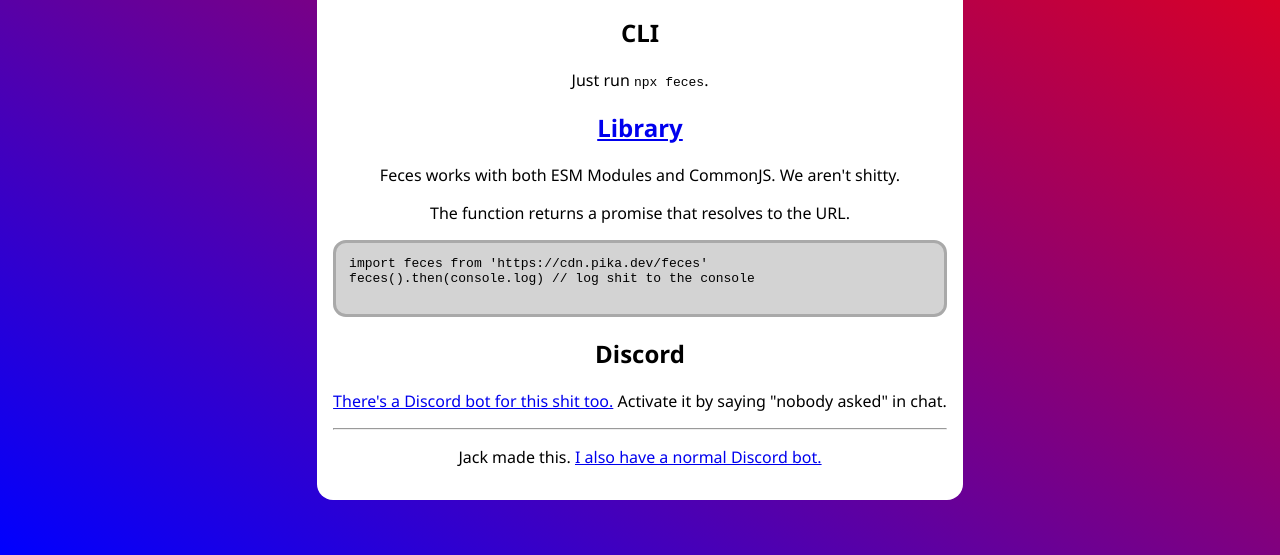
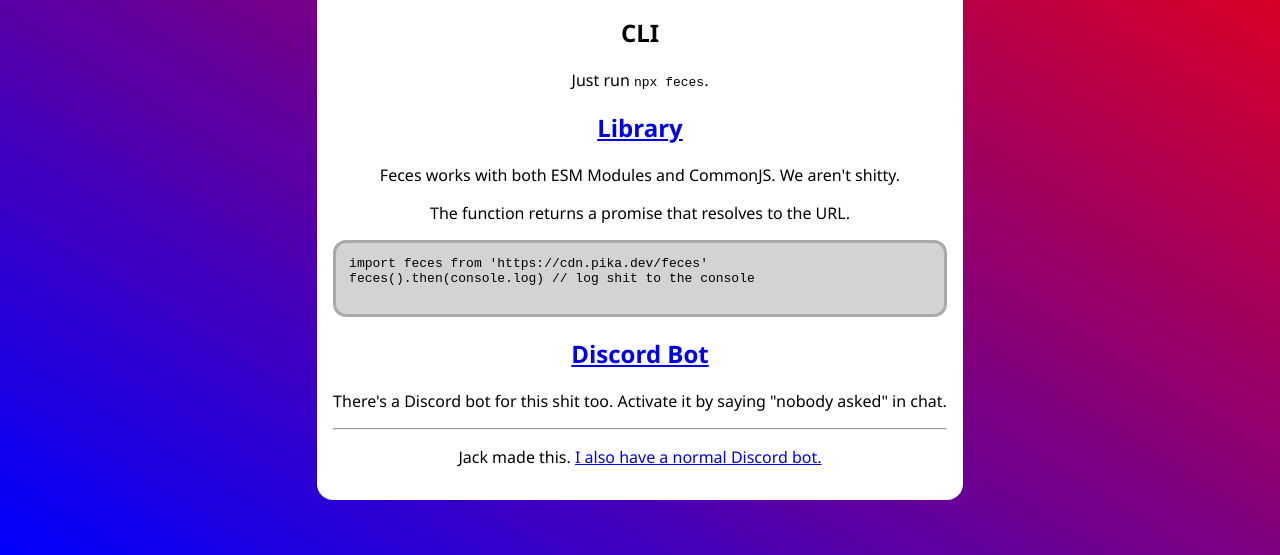
Before and after one commit to Jack5079/feces, a website: page docs/index.html in a window 1280 px wide. Shown: the part 245-800 px from the top of the page. Drawn offline with Linux system fonts and the light colour scheme.

Commit message:
move link to header

```diff
--- a/docs/index.html
+++ b/docs/index.html
@@ -49,8 +49,8 @@
 import feces from 'https://cdn.pika.dev/feces'
 feces().then(console.log) // log shit to the console
   </pre>
-  <h2>Discord</h2>
-  <p><a href="https://discord.com/api/oauth2/authorize?client_id=581254343710212128&permissions=0&scope=bot">There's a Discord bot for this shit too.</a> Activate it by saying "nobody asked" in chat.</p>
+  <h2><a href="https://discord.com/api/oauth2/authorize?client_id=581254343710212128&permissions=0&scope=bot">Discord Bot</a></h2>
+  <p>There's a Discord bot for this shit too. Activate it by saying "nobody asked" in chat.</p>
   <hr>
   <p>Jack made this. <a href="https://nxtbot.ml">I also have a normal Discord bot.</a></p>
   </body>
```
